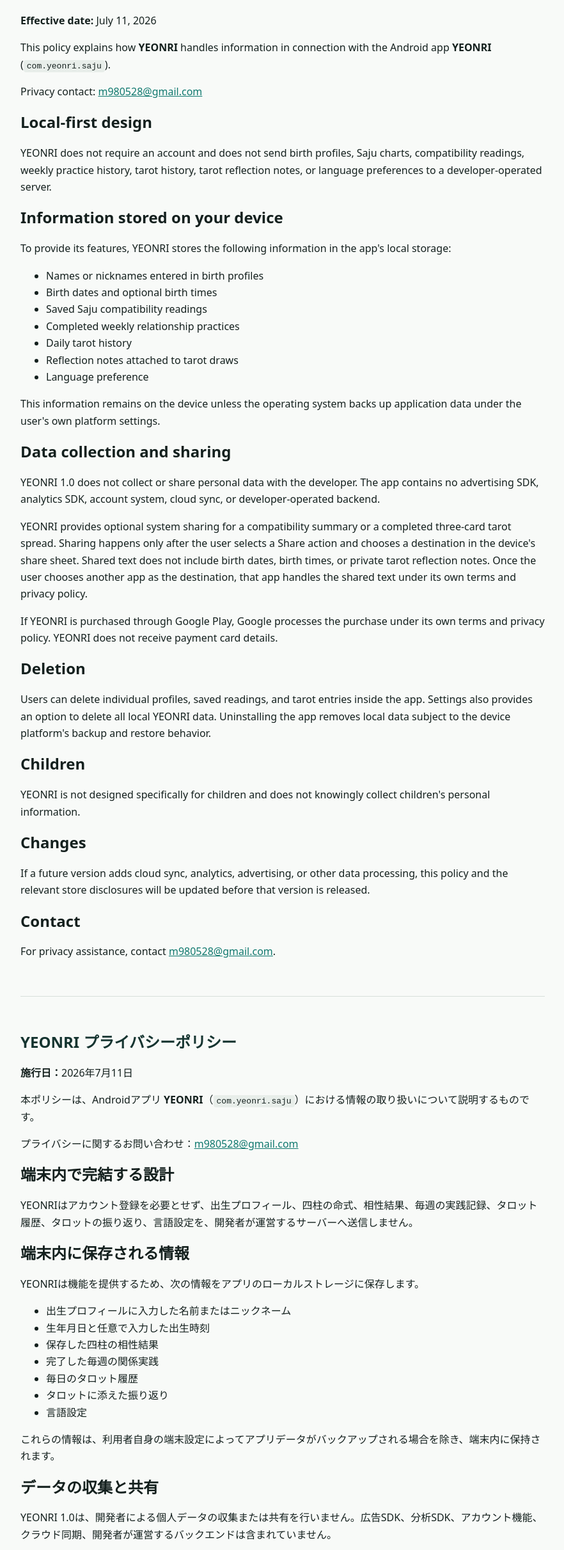
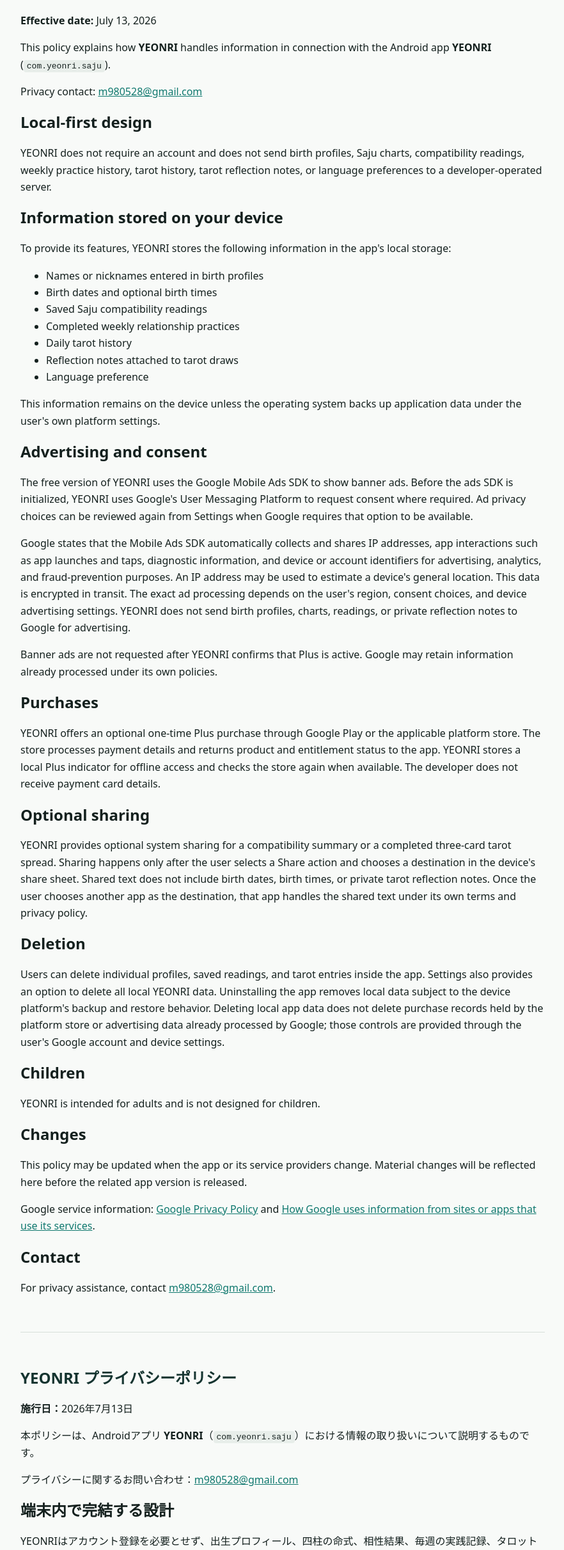
Before and after one commit to sclee980528-prog/yeonri-privacy, a plain HTML site: page index.html in a window 1280 px wide. Shown: the part 137-2560 px from the top of the page at 64% size, without its empty margins (198-1080 px from the left). Drawn offline with Linux system fonts and the light colour scheme.

Commit message:
Update privacy policy for YEONRI Plus and ads

```diff
--- a/index.html
+++ b/index.html
@@ -18,7 +18,7 @@
   <p class="languages"><a href="#english">English</a> · <a href="#japanese">日本語</a></p>
   <main id="english" lang="en">
   <h1>YEONRI Privacy Policy</h1>
-  <p><strong>Effective date:</strong> July 11, 2026</p>
+  <p><strong>Effective date:</strong> July 13, 2026</p>
 
   <p>This policy explains how <strong>YEONRI</strong> handles information in connection with the Android app <strong>YEONRI</strong> (<code>com.yeonri.saju</code>).</p>
   <p>Privacy contact: <a href="mailto:m980528@gmail.com">m980528@gmail.com</a></p>
@@ -39,19 +39,26 @@
   </ul>
   <p>This information remains on the device unless the operating system backs up application data under the user's own platform settings.</p>
 
-  <h2>Data collection and sharing</h2>
-  <p>YEONRI 1.0 does not collect or share personal data with the developer. The app contains no advertising SDK, analytics SDK, account system, cloud sync, or developer-operated backend.</p>
+  <h2>Advertising and consent</h2>
+  <p>The free version of YEONRI uses the Google Mobile Ads SDK to show banner ads. Before the ads SDK is initialized, YEONRI uses Google's User Messaging Platform to request consent where required. Ad privacy choices can be reviewed again from Settings when Google requires that option to be available.</p>
+  <p>Google states that the Mobile Ads SDK automatically collects and shares IP addresses, app interactions such as app launches and taps, diagnostic information, and device or account identifiers for advertising, analytics, and fraud-prevention purposes. An IP address may be used to estimate a device's general location. This data is encrypted in transit. The exact ad processing depends on the user's region, consent choices, and device advertising settings. YEONRI does not send birth profiles, charts, readings, or private reflection notes to Google for advertising.</p>
+  <p>Banner ads are not requested after YEONRI confirms that Plus is active. Google may retain information already processed under its own policies.</p>
+
+  <h2>Purchases</h2>
+  <p>YEONRI offers an optional one-time Plus purchase through Google Play or the applicable platform store. The store processes payment details and returns product and entitlement status to the app. YEONRI stores a local Plus indicator for offline access and checks the store again when available. The developer does not receive payment card details.</p>
+
+  <h2>Optional sharing</h2>
   <p>YEONRI provides optional system sharing for a compatibility summary or a completed three-card tarot spread. Sharing happens only after the user selects a Share action and chooses a destination in the device's share sheet. Shared text does not include birth dates, birth times, or private tarot reflection notes. Once the user chooses another app as the destination, that app handles the shared text under its own terms and privacy policy.</p>
-  <p>If YEONRI is purchased through Google Play, Google processes the purchase under its own terms and privacy policy. YEONRI does not receive payment card details.</p>
 
   <h2>Deletion</h2>
-  <p>Users can delete individual profiles, saved readings, and tarot entries inside the app. Settings also provides an option to delete all local YEONRI data. Uninstalling the app removes local data subject to the device platform's backup and restore behavior.</p>
+  <p>Users can delete individual profiles, saved readings, and tarot entries inside the app. Settings also provides an option to delete all local YEONRI data. Uninstalling the app removes local data subject to the device platform's backup and restore behavior. Deleting local app data does not delete purchase records held by the platform store or advertising data already processed by Google; those controls are provided through the user's Google account and device settings.</p>
 
   <h2>Children</h2>
-  <p>YEONRI is not designed specifically for children and does not knowingly collect children's personal information.</p>
+  <p>YEONRI is intended for adults and is not designed for children.</p>
 
   <h2>Changes</h2>
-  <p>If a future version adds cloud sync, analytics, advertising, or other data processing, this policy and the relevant store disclosures will be updated before that version is released.</p>
+  <p>This policy may be updated when the app or its service providers change. Material changes will be reflected here before the related app version is released.</p>
+  <p>Google service information: <a href="https://policies.google.com/privacy">Google Privacy Policy</a> and <a href="https://policies.google.com/technologies/partner-sites">How Google uses information from sites or apps that use its services</a>.</p>
 
   <h2>Contact</h2>
   <p>For privacy assistance, contact <a href="mailto:m980528@gmail.com">m980528@gmail.com</a>.</p>
@@ -61,7 +68,7 @@
 
   <section id="japanese" lang="ja">
   <h1>YEONRI プライバシーポリシー</h1>
-  <p><strong>施行日：</strong>2026年7月11日</p>
+  <p><strong>施行日：</strong>2026年7月13日</p>
 
   <p>本ポリシーは、Androidアプリ <strong>YEONRI</strong>（<code>com.yeonri.saju</code>）における情報の取り扱いについて説明するものです。</p>
   <p>プライバシーに関するお問い合わせ：<a href="mailto:m980528@gmail.com">m980528@gmail.com</a></p>
@@ -82,19 +89,26 @@
   </ul>
   <p>これらの情報は、利用者自身の端末設定によってアプリデータがバックアップされる場合を除き、端末内に保持されます。</p>
 
-  <h2>データの収集と共有</h2>
-  <p>YEONRI 1.0は、開発者による個人データの収集または共有を行いません。広告SDK、分析SDK、アカウント機能、クラウド同期、開発者が運営するバックエンドは含まれていません。</p>
+  <h2>広告と同意</h2>
+  <p>YEONRIの無料版では、バナー広告を表示するためにGoogle Mobile Ads SDKを使用します。広告SDKを初期化する前に、必要な地域ではGoogle User Messaging Platformを通じて同意を確認します。Googleにより再設定画面の表示が必要とされる場合は、設定から広告のプライバシー選択を見直せます。</p>
+  <p>Googleの説明によると、Mobile Ads SDKは、広告、分析、不正利用防止のため、IPアドレス、アプリの起動やタップなどの操作情報、診断情報、端末またはアカウントの識別子を自動的に収集・共有します。IPアドレスから端末のおおよその地域が推定される場合があります。これらのデータは通信中に暗号化されます。実際の広告処理は、利用地域、同意内容、端末の広告設定によって異なります。YEONRIが出生プロフィール、命式、結果、非公開の振り返りを広告目的でGoogleへ送ることはありません。</p>
+  <p>Plusの有効性を確認した後は、バナー広告をリクエストしません。すでにGoogleが処理した情報は、Googleのポリシーに基づいて保持される場合があります。</p>
+
+  <h2>購入</h2>
+  <p>YEONRIは、Google Playなどのプラットフォームストアを通じて、任意の買い切りPlusを提供します。決済情報はストアが処理し、アプリには商品と利用権の状態が返されます。YEONRIはオフライン利用のためPlusの状態を端末内に保存し、ストアへ接続できるときに再確認します。開発者が決済カード情報を受け取ることはありません。</p>
+
+  <h2>任意の共有</h2>
   <p>YEONRIでは、相性の要約または完成した3枚のタロットを、端末の共有機能を使って任意に共有できます。共有は、利用者が「共有」を選び、端末の共有シートで送信先を選択した場合にのみ行われます。共有文には生年月日、出生時刻、非公開のタロット振り返りは含まれません。送信先として別のアプリを選んだ後は、そのアプリの利用規約とプライバシーポリシーに基づいて共有文が取り扱われます。</p>
-  <p>Google PlayでYEONRIを購入した場合、購入処理はGoogleの利用規約とプライバシーポリシーに基づいてGoogleが行います。YEONRIが決済カード情報を受け取ることはありません。</p>
 
   <h2>削除</h2>
-  <p>プロフィール、保存した相性結果、タロット履歴はアプリ内で個別に削除できます。設定からYEONRIのローカルデータをすべて削除することもできます。アプリをアンインストールすると、端末のバックアップと復元の設定が適用される場合を除き、ローカルデータは削除されます。</p>
+  <p>プロフィール、保存した相性結果、タロット履歴はアプリ内で個別に削除できます。設定からYEONRIのローカルデータをすべて削除することもできます。アプリをアンインストールすると、端末のバックアップと復元の設定が適用される場合を除き、ローカルデータは削除されます。端末内データの削除では、ストアが保持する購入履歴や、Googleがすでに処理した広告データは削除されません。これらはGoogleアカウントと端末の設定から管理できます。</p>
 
   <h2>子どもの利用</h2>
-  <p>YEONRIは子どもを主な対象として設計されたものではなく、子どもの個人情報を意図的に収集しません。</p>
+  <p>YEONRIは成人向けであり、子どもを対象として設計されていません。</p>
 
   <h2>本ポリシーの変更</h2>
-  <p>今後、クラウド同期、分析、広告その他のデータ処理を追加する場合は、そのバージョンを公開する前に本ポリシーとストア上の開示内容を更新します。</p>
+  <p>アプリまたは利用するサービスの変更に応じて、本ポリシーを更新する場合があります。重要な変更は、関連するアプリ版を公開する前に本ページへ反映します。</p>
+  <p>Googleのサービスに関する情報：<a href="https://policies.google.com/privacy?hl=ja">Google プライバシーポリシー</a>および<a href="https://policies.google.com/technologies/partner-sites?hl=ja">Googleサービスを使用するサイトやアプリから収集した情報の利用</a>。</p>
 
   <h2>お問い合わせ</h2>
   <p>プライバシーに関するお問い合わせは、<a href="mailto:m980528@gmail.com">m980528@gmail.com</a>までご連絡ください。</p>
```
